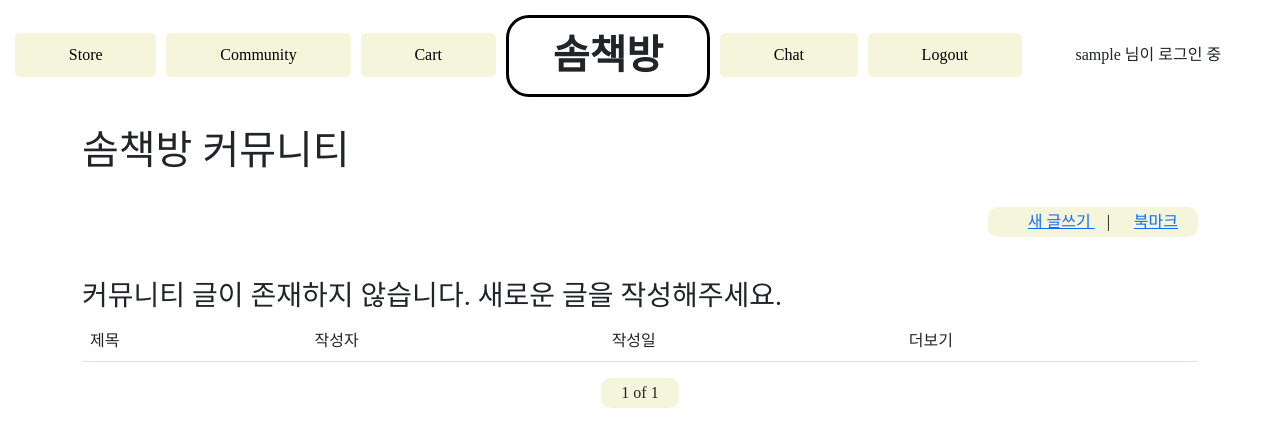
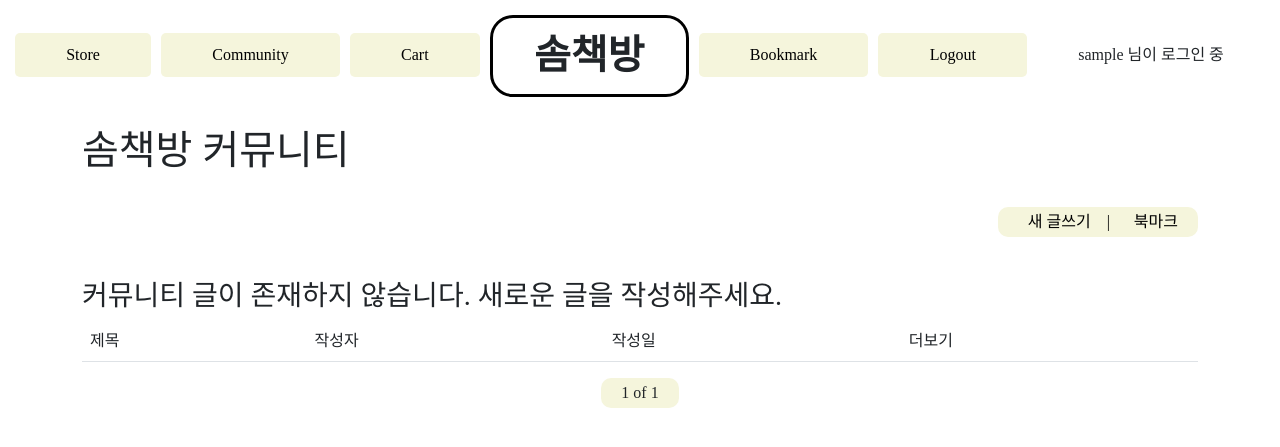
Before and after one commit to hildakim/som-book, a Django app: page /community/ in a window 1280 px wide. Shown: the top 447 px of the page. Run offline with Django 3.2, Linux system fonts and the light colour scheme; the visitor is signed in with stand-in values (Sample User, id 1); data that the repository does not hold is empty; parts of the project's set-up code (start-up, migrations or seed data) failed here and were passed over; some web fonts are replaced.

Commit message:
bookmark modify

```diff
--- a/cart/templates/detail.html
+++ b/cart/templates/detail.html
@@ -91,8 +91,8 @@
 </script><br><br>
 <div class='cartMain'>
 
-    <p><img src="{%static 'cart.png'%}" alt="cart" height="160px"><cartLogo>장바구니</cartLogo></p>
-    <h6><a  href="{% url 'cart:remove_all'%}" onclick="return deleteM()">장바구니 모두 비우기<img  src="{% static 'xIcon_.png' %}" height="20px"></a></h6>
+    <p><img src="{%static 'cart.png'%}" alt="cart" height="90px"><cartLogo>장바구니</cartLogo></p>
+    <h6><a  href="{% url 'cart:remove_all'%}" onclick="return deleteM()" class="removeAll_btn">장바구니 모두 비우기<img  src="{% static 'xIcon_.png' %}" height="18px" style="position: relative;top:-4px;left:2px;"></a></h6>
 
     <hr>
     <div class="item"><br>
--- a/community/admin.py
+++ b/community/admin.py
@@ -15,5 +15,4 @@ class CommunityAdmin(admin.ModelAdmin):
     def tag_list(self, obj):
         return ', '.join(o.name for o in obj.tags.all())
 
-admin.site.register(Community, CommunityAdmin)
 admin.site.register(Bookmark)
--- a/community/forms.py
+++ b/community/forms.py
@@ -18,5 +18,3 @@ class BookmarkForm(forms.ModelForm):
     class Meta:
         model = Bookmark
         fields =[]
-
-        }
--- a/community/templates/bookmark.html
+++ b/community/templates/bookmark.html
@@ -5,9 +5,9 @@
     {% load static %}
     <style>
     markLogo{
-        font-size: 80px;
+        font-size: 60px;
         position: relative;
-        top:30px;
+        top:20px;
 
     }
     .container{
@@ -27,7 +27,7 @@
 
    <div class="container">
     <section>
-            <p><img src="{%static '빈북마크.png'%}" alt="bookmark" height="160px"><markLogo>북마크</markLogo></p><hr>
+            <p><img src="{%static '빈북마크.png'%}" alt="bookmark" height="70px"><markLogo>북마크</markLogo></p><hr>
             <div >
                 {% for bunit in bookmark %}
 
--- a/community/templates/community_home.html
+++ b/community/templates/community_home.html
@@ -26,7 +26,7 @@
         width: fit-content;
         text-align: center;
         background-color: beige;
-        padding: 3px 20px 3px 20px;
+        padding: 3px 20px 3px 10px;
         border-radius: 10px;
         float: right;
         text-decoration: none;
@@ -37,10 +37,19 @@
     display: inline-block;
     padding-left: 20px;
     }
+    .sideMenu a{
+        color: black;
+        text-decoration: none;
+    }
     /*
     a{text-decoration: none;}
     a:visited{color: black;}*/
 </style>
+<script>
+    function auth(){
+        alert("로그인 하신 뒤 이용가능한 서비스 입니다");
+    }
+    </script>
 <div class="container">
     <h1>솜책방 커뮤니티</h1>
     <br>
--- a/community/views.py
+++ b/community/views.py
@@ -89,7 +89,7 @@ def addBookmark(request, postId):
             book.postId = Community.objects.get(pk = postId)
             print(book.postId.id)
             book.userId = request.user
-            print("북마트추가")
+            print("북마크추가")
             book.save()
             return redirect("community:community_detail", postId)
 
--- a/sombook/settings.py
+++ b/sombook/settings.py
@@ -43,9 +43,9 @@ INSTALLED_APPS = [
 
     'cart.apps.CartConfig',
     'chat.apps.ChatConfig',
-    'community.apps.CommunityConfig',
     'store.apps.StoreConfig',
     'user.apps.UserConfig',
+    'community.apps.CommunityConfig',
 
     'crispy_forms',
 
--- a/sombook/templates/base.html
+++ b/sombook/templates/base.html
@@ -82,7 +82,7 @@
       <span class="navbar-text sombook-title">솜책방</span>
       {% if user.is_authenticated %}
       <a class="menu-item write" href="{%url 'cart:detail'%}">Cart</a>
-      <a class="menu-item chat" href="{%url 'chat:index' %}">Chat</a>
+      <a class="menu-item chat" href="{%url 'community:bookmark' %}">Bookmark</a>
       <a class="menu-item logout" href="{%url 'user:logout' %}">Logout</a>
       <span class="menu-item navbar-text user">
         {{user.username}} 님이 로그인 중
```
Also changed, not shown: community/templates/community_detail.html (+12 -7 lines), community/migrations/0001_initial.py, community/migrations/0002_community_videolink.py (deleted), community/migrations/0003_alter_community_videolink.py (deleted), community/migrations/0003_bookmark.py (deleted), community/migrations/0004_rename_videolink_community_youtube_link.py (deleted).
